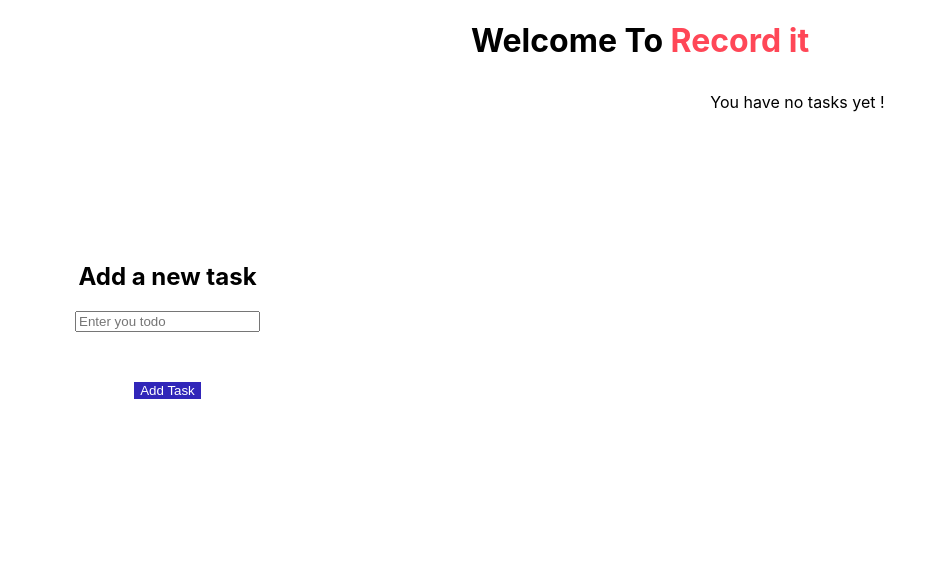
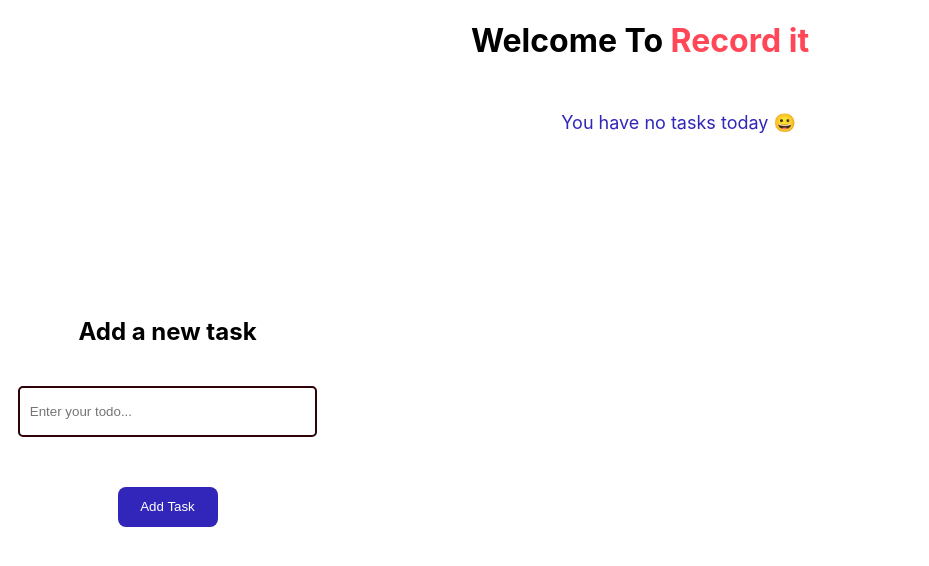
Before and after one commit to benndip/Record-it, a React (Create React App) app: page / in a window 1280 px wide. Shown: the top 566 px of the page, without its empty margins (0-929 px from the left). Built offline with nearby package versions, Linux system fonts and the light colour scheme.

Commit message:
Done with basic styling

```diff
--- a/src/App.css
+++ b/src/App.css
@@ -6,7 +6,7 @@
   display: flex;
   flex-direction: row;
   align-items: center;
-  height: 90vh;
+  height: 80vh;
   padding: 10px;
 }
 
@@ -19,8 +19,9 @@
   height: 100%;
   display: flex;
   flex-direction: column;
-  padding-top: 300px;
   align-items: center;
+  justify-content: center;
+
 }
 
 .right-container{
@@ -31,9 +32,30 @@
   align-items: center;
 }
 
+.input{
+  width: 90%;
+  height: 45px;
+  border: 2px solid #2e0206;
+  border-radius: 5px;
+  padding-left: 10px;
+  margin-top: 20px;
+}
+
 .add-task-button{
   background-color: rgb(49,38,185);
   color: white;
   border: 0px solid;
   margin-top: 50px;
+  height: 40px;
+  width: 100px;
+  border-radius: 8px;
+  cursor: pointer;
 }
+
+.no-task-text{
+  align-self: flex-start;
+  margin-left: 25%;
+  margin-top: 20px;
+  font-size: 18px;
+  color: rgb(49,38,185);
+}
--- a/src/App.js
+++ b/src/App.js
@@ -7,11 +7,11 @@ function App() {
       <div className="containers">
         <div className="left-container">
           <h2>Add a new task</h2>
-          <input type="text" className="input" placeholder="Enter you todo"/>
+          <input type="text" className="input" placeholder="Enter your todo..."/>
           <button className="add-task-button">Add Task</button>
         </div>
         <div className="right-container">
-          <span className="">You have no tasks yet !</span>
+          <span className="no-task-text">You have no tasks today 😀</span>
         </div>
       </div>
     </div>
```
